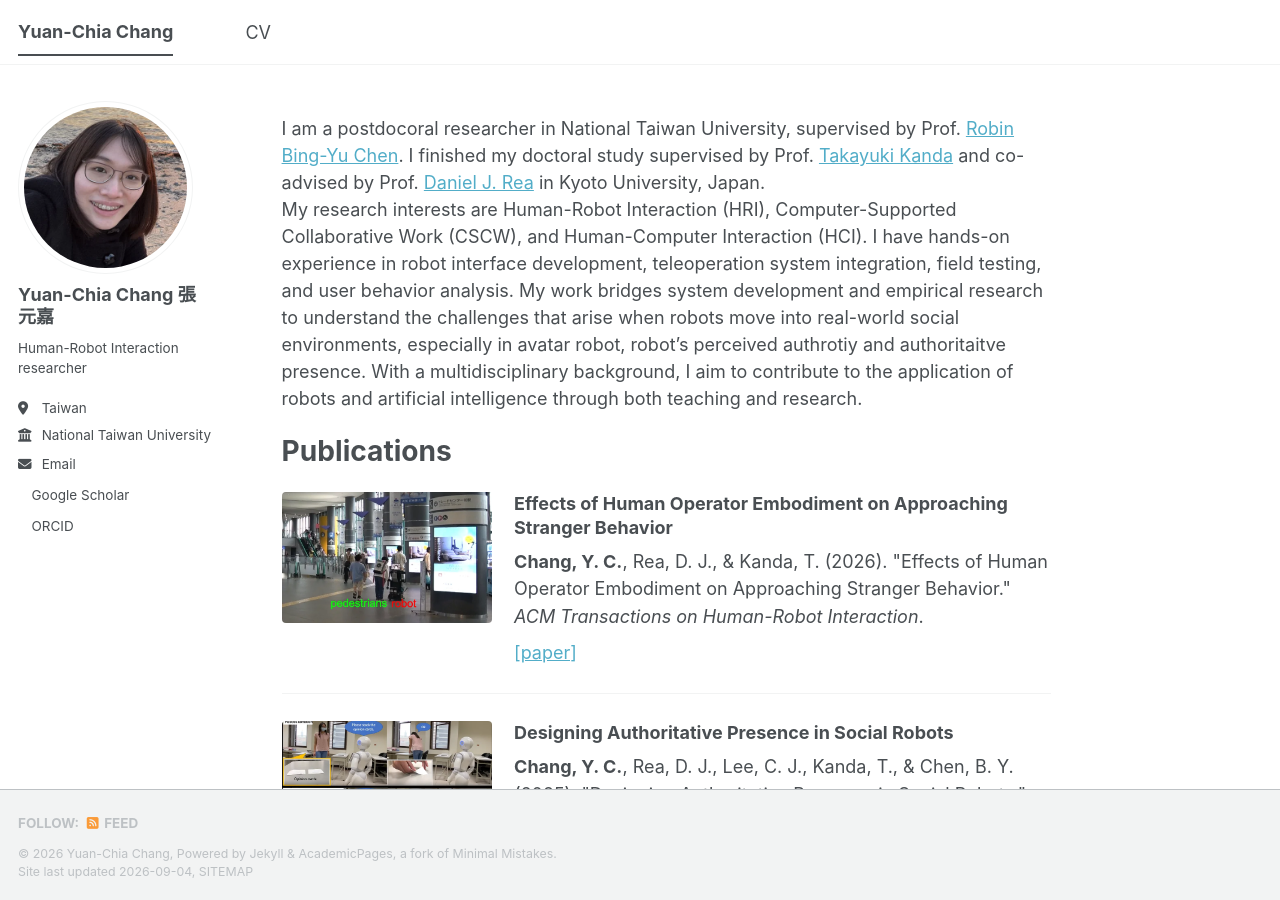
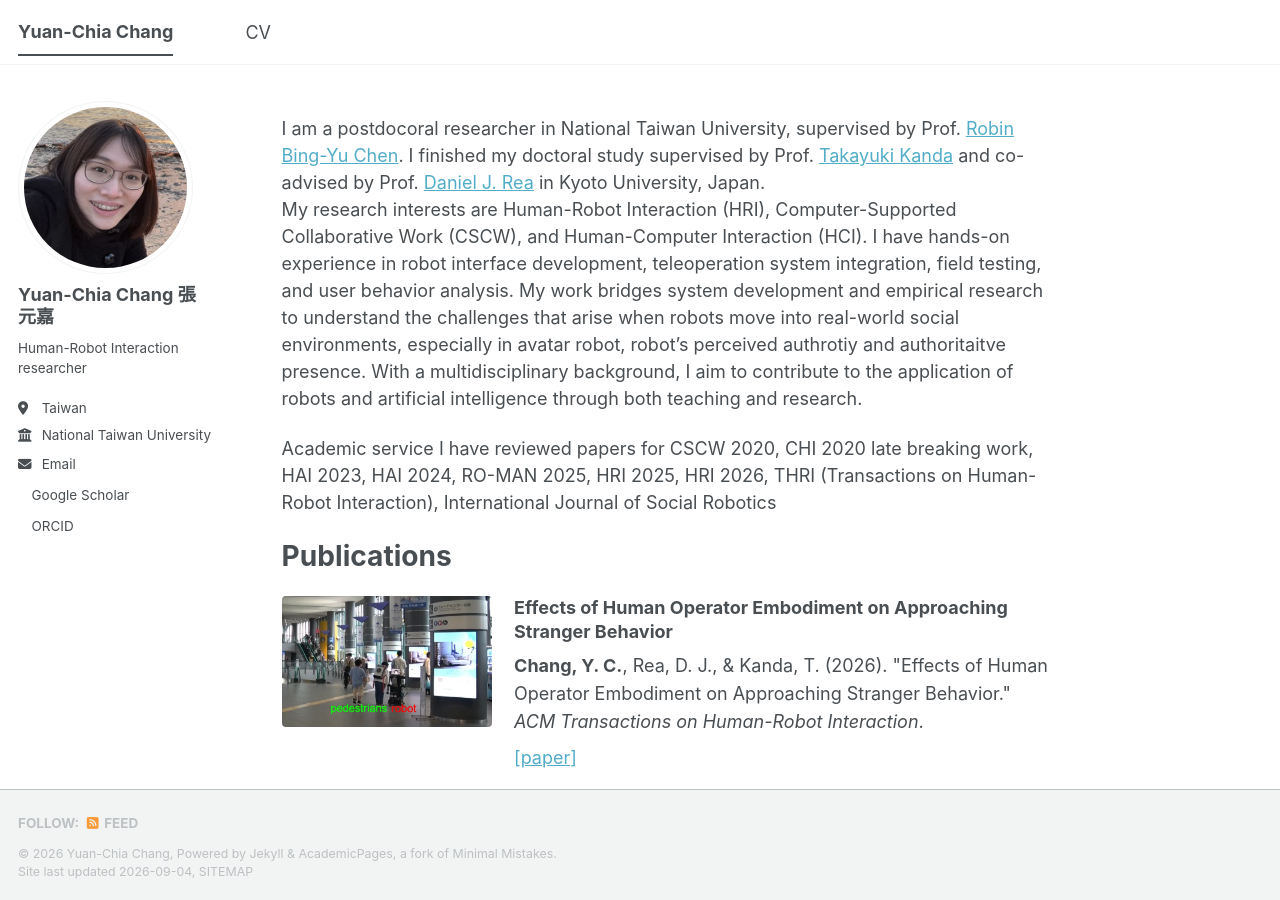
Before and after one commit to changyuanchia/changyuanchia.github.io, a Jekyll site: the page built from _pages/about.md, in a window 1280 px wide and 900 px high. Built offline with Jekyll 4.4.1, drawn with Linux system fonts in a browser that asks for light colours; a style sheet for code colours, icons or effects is not loaded.

Commit message:
update cv and academic service

```diff
--- a/_pages/about.md
+++ b/_pages/about.md
@@ -11,6 +11,11 @@ I am a postdocoral researcher in National Taiwan University, supervised by Prof.
 <br>
 My research interests are Human-Robot Interaction (HRI), Computer-Supported Collaborative Work (CSCW), and Human-Computer Interaction (HCI). I have hands-on experience in robot interface development, teleoperation system integration, field testing, and user behavior analysis. My work bridges system development and empirical research to understand the challenges that arise when robots move into real-world social environments, especially in avatar robot, robot's perceived authrotiy and authoritaitve presence.
 With a multidisciplinary background, I aim to contribute to the application of robots and artificial intelligence through both teaching and research.
+
+
+Academic service
+I have reviewed papers for CSCW 2020, CHI 2020 late breaking work, HAI 2023, HAI 2024, RO-MAN 2025, HRI 2025, HRI
+2026, THRI (Transactions on Human-Robot Interaction), International Journal of Social Robotics
 
 
 Publications
```
Also changed, not shown: 1 other file.
